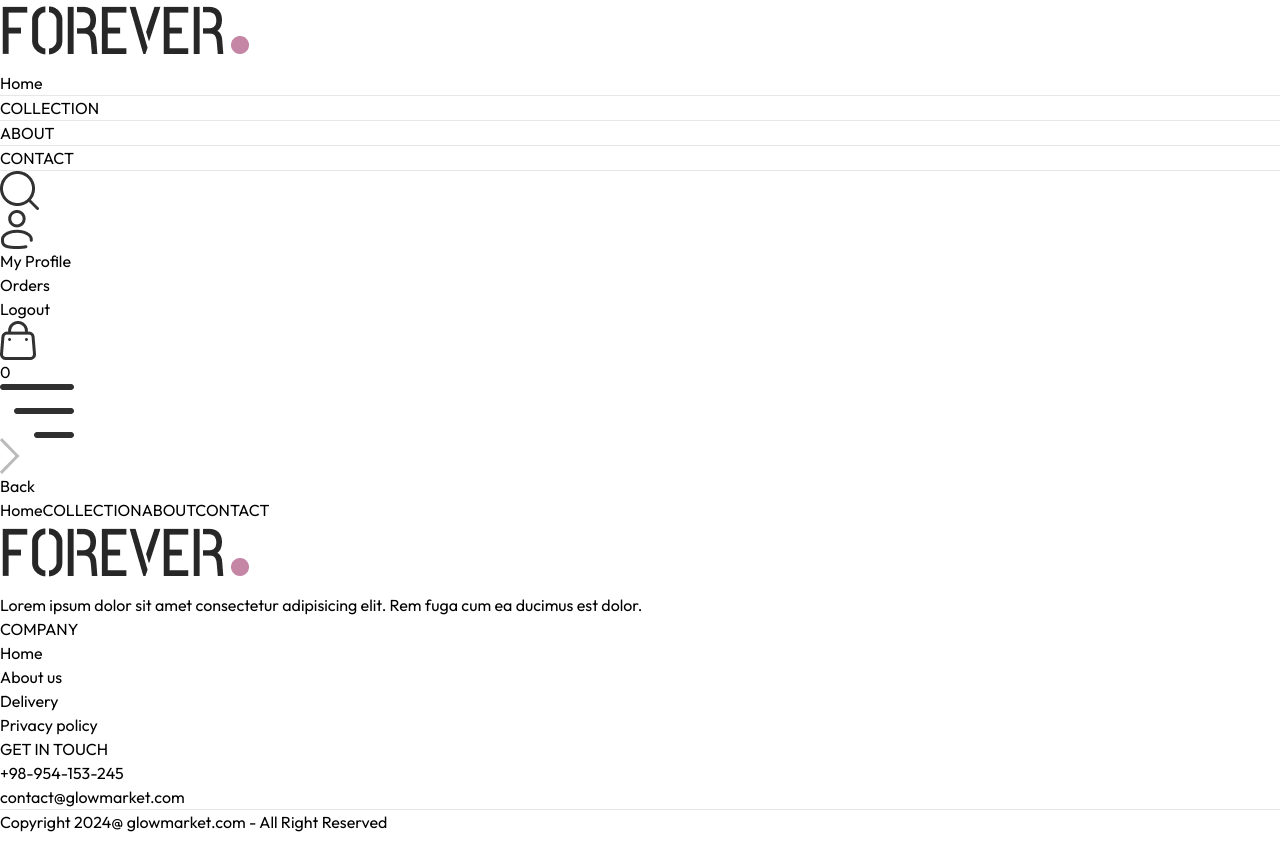
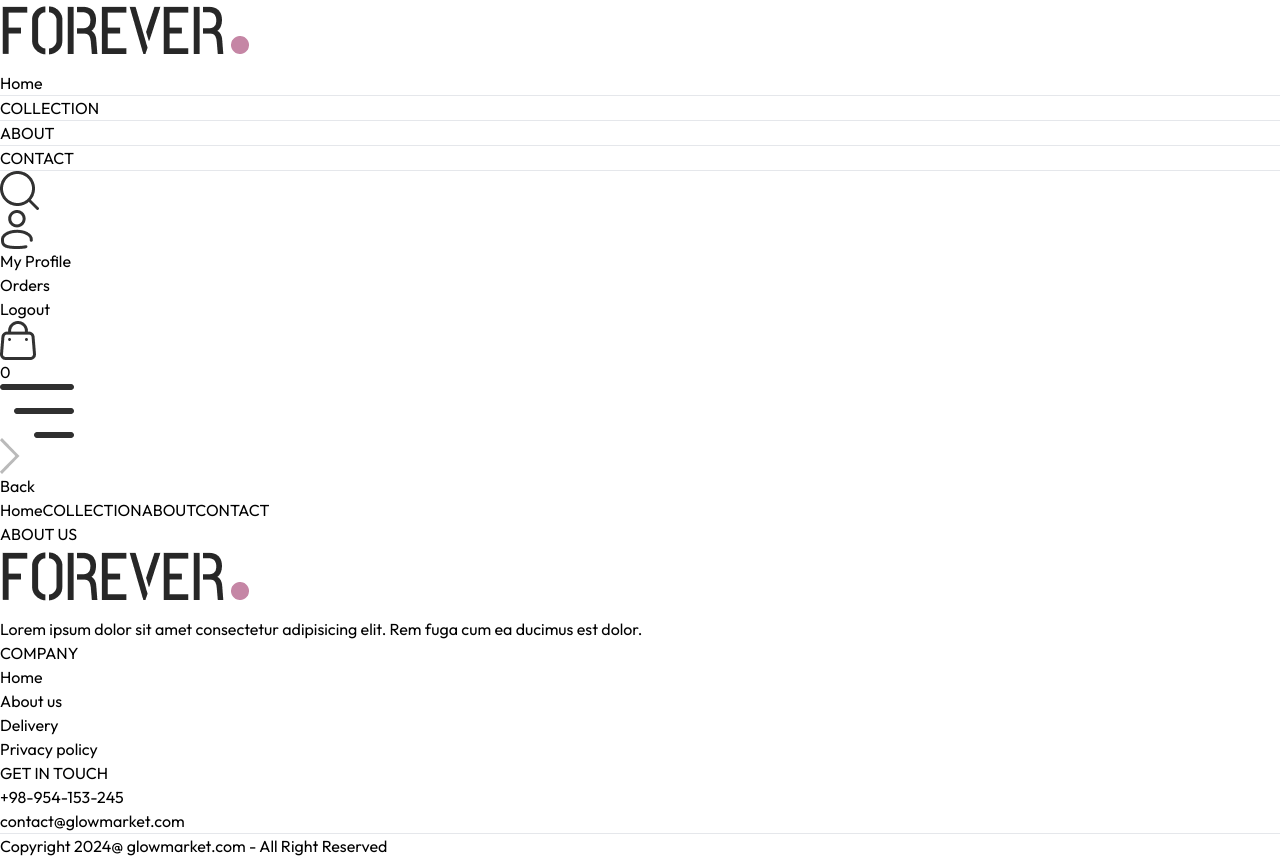
Before and after one commit to GhMamadreza84/E-Commerce-Shop-Front, a React (Vite) app: page /about in a window 1280 px wide. Before the commit the page ends 834 px from the top, so only its background shows below. Built offline with nearby package versions, Linux system fonts and the light colour scheme.

Commit message:
i import title component in about page and use it

```diff
--- a/src/pages/About.jsx
+++ b/src/pages/About.jsx
@@ -1,11 +1,12 @@
-import React from 'react'
-
+import React from "react";
+import Title from "../components/Title";
 const About = () => {
   return (
-    <div className='text-2xl text-center'>
+    <div className="pt-8 text-2xl text-center border-t">
+      <Title text1={"ABOUT"} text2={"US"} />
 
     </div>
-  )
-}
+  );
+};
 
-export default About
+export default About;
```
